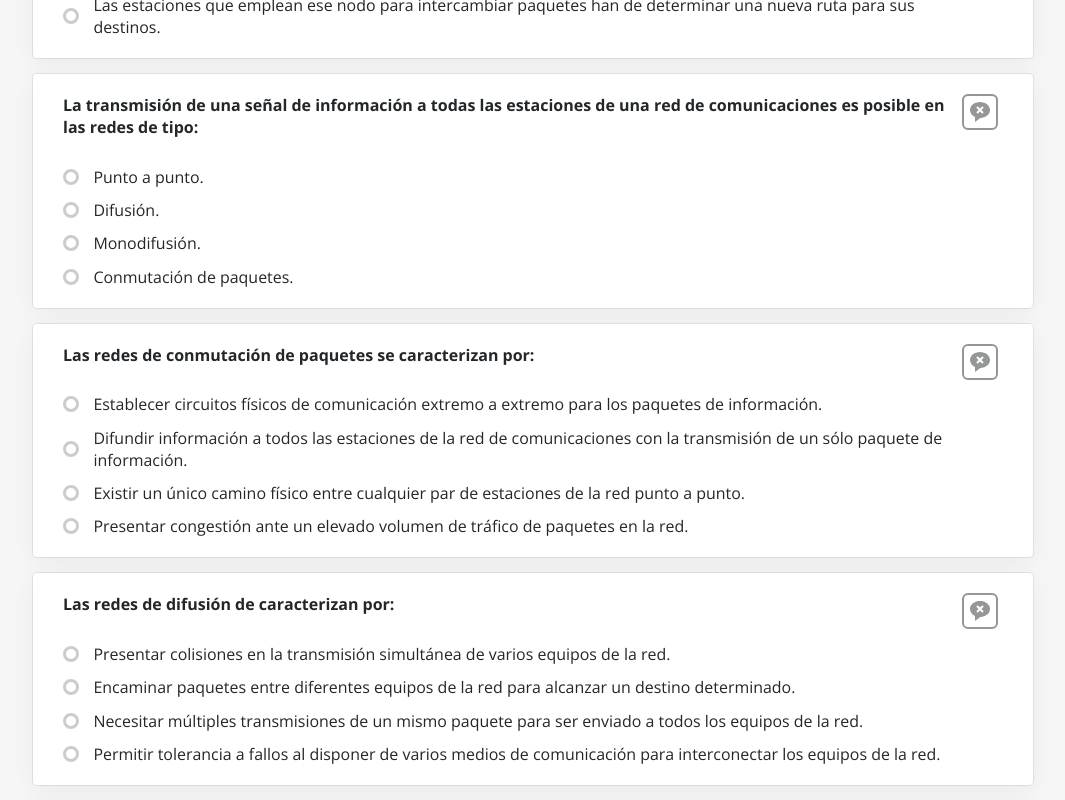
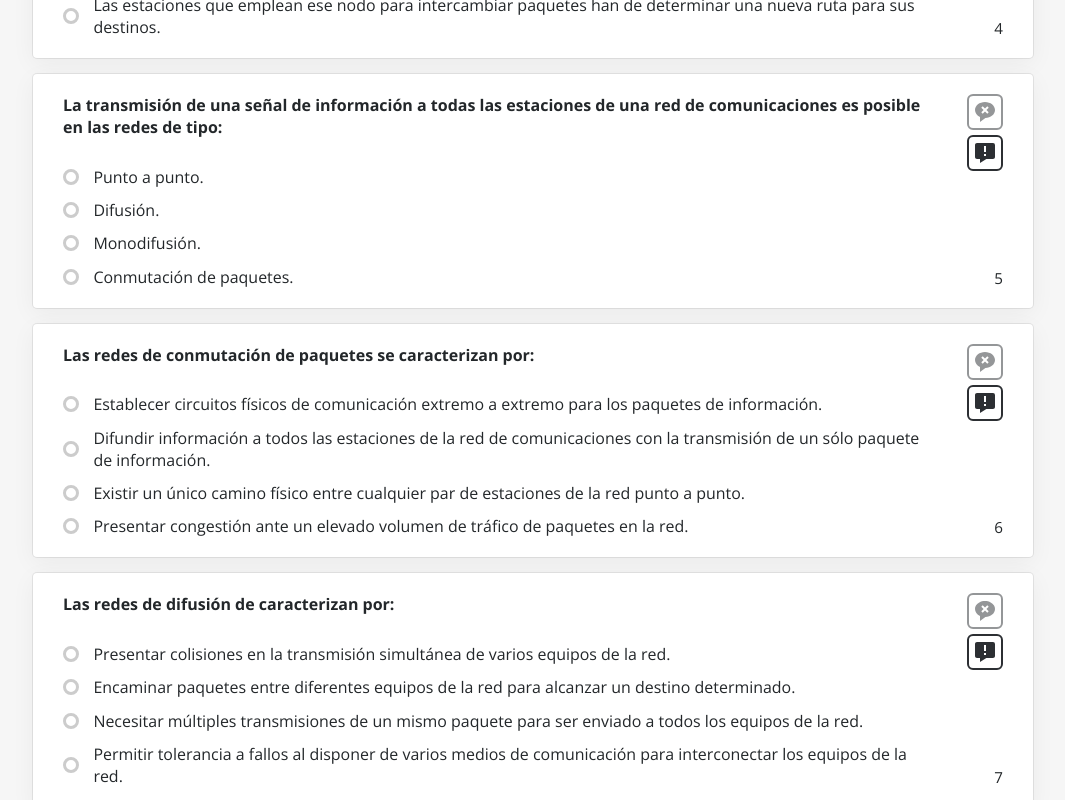
Before and after one commit to mariv1k/redes-god, a React (Create React App) app: page / in a window 1280 px wide. Shown: the part 920-1720 px from the top of the page, without its empty margins (107-1172 px from the left). Built offline with nearby package versions, Linux system fonts and the light colour scheme.

Commit message:
Some buttons and question index

```diff
--- a/src/components/Core.tsx
+++ b/src/components/Core.tsx
@@ -1,4 +1,5 @@
 import styled from "styled-components";
+import colorData from "../global/color";
 import RGQuestions from "./Question";
 
 const RGCore = () => {
@@ -13,18 +14,39 @@ const RGCore = () => {
 const RGControls = () => {
   return (
     <Controls>
-      <CheckButton />
+      <CheckButton>Comprobar</CheckButton>
     </Controls>
-  )
-}
+  );
+};
 
 const Controls = styled.div`
-
-`
+  width: 95%;
+  max-width: 1000px;
+`;
 
 const CheckButton = styled.div`
-  padding: 24px;
-`
+  width: fit-content;
+  padding: 16px;
+  display: flex;
+  place-items: center;
+  justify-content: center;
+  border-radius: 6px;
+  cursor: pointer;
+  font-weight: bold;
+  background-color: ${colorData.light.front1};
+  border: 2px solid ${colorData.light.front3};
+  margin-left: auto;
+  user-select: none;
+  color: ${colorData.light.front2};
+
+  &:hover {
+    background-color: ${colorData.light.front3};
+  }
+
+  &:active {
+    transform: scale(0.95);
+  }
+`;
 
 const Core = styled.div`
   width: 100%;
--- a/src/components/Question.tsx
+++ b/src/components/Question.tsx
@@ -46,16 +46,30 @@ const RGQuestion = (data: QuestionData, id: number) => {
     setSelectedAnswer("0");
   };
 
+  const handleReportAnswerClick = (): void => {
+    //TODO
+  };
+
   const GRQuestionControls = () => {
     return (
+      <>
         <QuestionButton
-        className={isAnyAnswerChecked() ? "" : "inactiveQuestionControlButton"}
+          className={
+            isAnyAnswerChecked() ? "" : "inactiveQuestionControlButton"
+          }
           onClick={handleRemoveAnswerClick}
         >
           <svg>
             <path d="M12 2C6.486 2 2 5.589 2 10c0 2.907 1.897 5.515 5 6.934V22l5.34-4.005C17.697 17.853 22 14.32 22 10c0-4.411-4.486-8-10-8zm3.707 10.293-1.414 1.414L12 11.414l-2.293 2.293-1.414-1.414L10.586 10 8.293 7.707l1.414-1.414L12 8.586l2.293-2.293 1.414 1.414L13.414 10l2.293 2.293z"></path>
           </svg>
         </QuestionButton>
+        <QuestionButton onClick={handleReportAnswerClick}>
+          <svg>
+            <path d="M20 2H4c-1.103 0-2 .894-2 1.992v12.016C2 17.106 2.897 18 4 18h3v4l6.351-4H20c1.103 0 2-.894 2-1.992V3.992A1.998 1.998 0 0 0 20 2zm-7 13h-2v-2h2v2zm0-4h-2V5h2v6z"></path>
+          </svg>
+        </QuestionButton>
+        <RGQuestionIndex id={id} />
+      </>
     );
   };
 
@@ -83,14 +97,26 @@ const RGQuestions = () => {
   return <>{questionGroup}</>;
 };
 
+const RGQuestionIndex = ({ id }: any) => {
+  return <QuestionIndex>{id}</QuestionIndex>;
+};
+
+const QuestionIndex = styled.span`
+  margin-top: auto;
+  color: ${colorData.light.text1};
+  font-size: 1rem;
+`;
+
 const QuestionControls = styled.div`
   width: auto;
   height: 100%;
+  margin-left: 40px;
   grid-area: question_controls;
   display: flex;
   flex-direction: column;
-  align-items: center;
-  row-gap: 3px;
+  align-items: flex-end;
+  row-gap: 5px;
+  user-select: none;
 `;
 
 const QuestionButton = styled.div`
@@ -143,8 +169,8 @@ const Question = styled.div`
   padding: 20px 30px;
   border-radius: 4px;
   display: grid;
-  grid-template-columns: 95% 5%;
-  gap: 0px 0px;
+  gap: 0;
+  grid-template-columns: auto min-content;
   grid-template-areas:
     "question_title question_controls"
     "question_answers question_controls";
--- a/src/global/color.ts
+++ b/src/global/color.ts
@@ -8,9 +8,10 @@ const colorData = {
         background: "#F6F6F6",
         front1: "#FFFFFF",
         front2: "#2C2F33",
+        front3: "#33cc33",
         text1: "#23272A",
         text2: "#ffffff",
-        selected1: "#1d3557"
+        selected1: "#1d3557",
     }
 }
 
```
Also changed, not shown: src/components/Report.tsx (added, +13 -0 lines), src/components/Tooltip.tsx (added, +15 -0 lines). Lines whose indentation alone changed are shown as unchanged.
